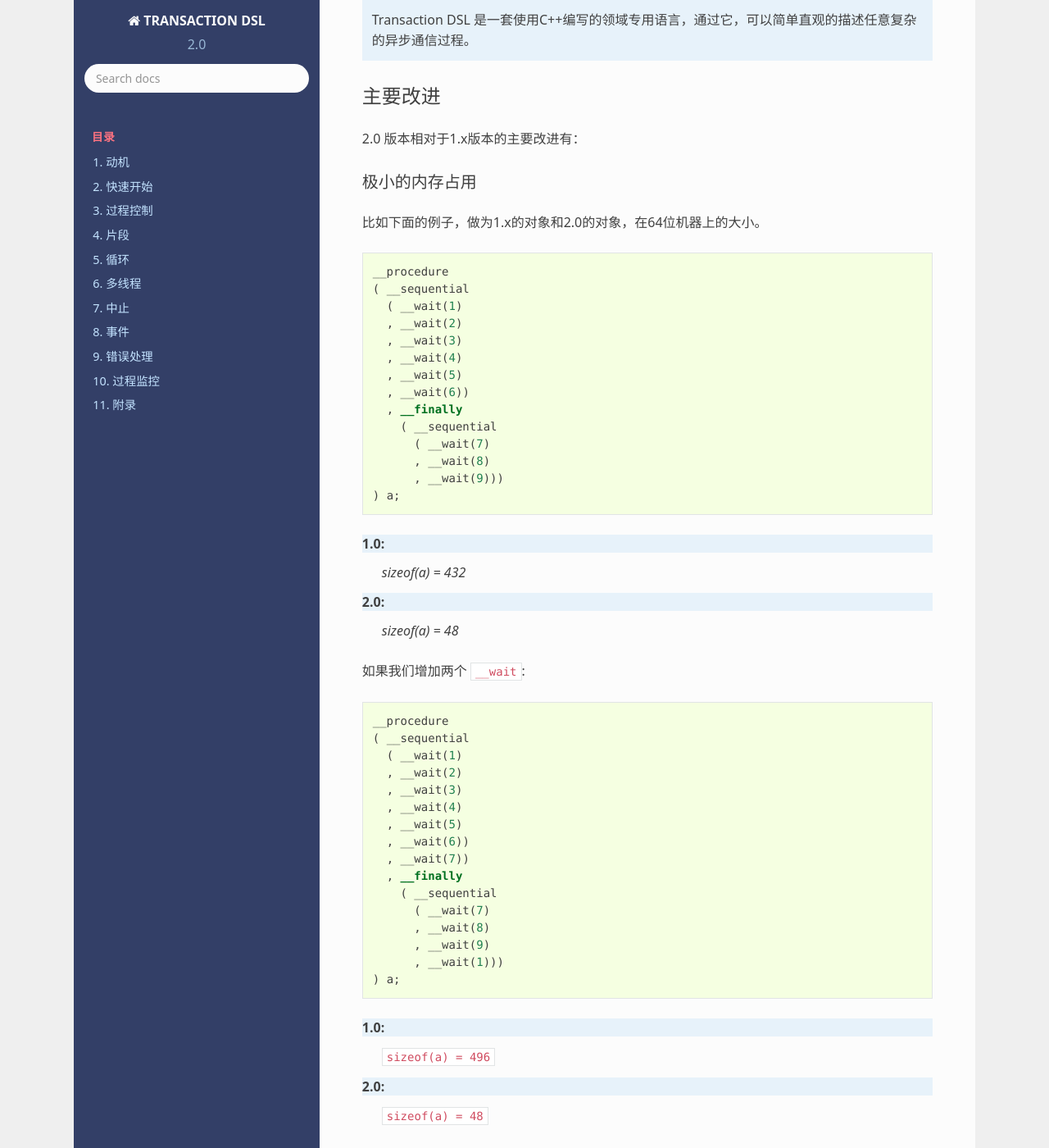
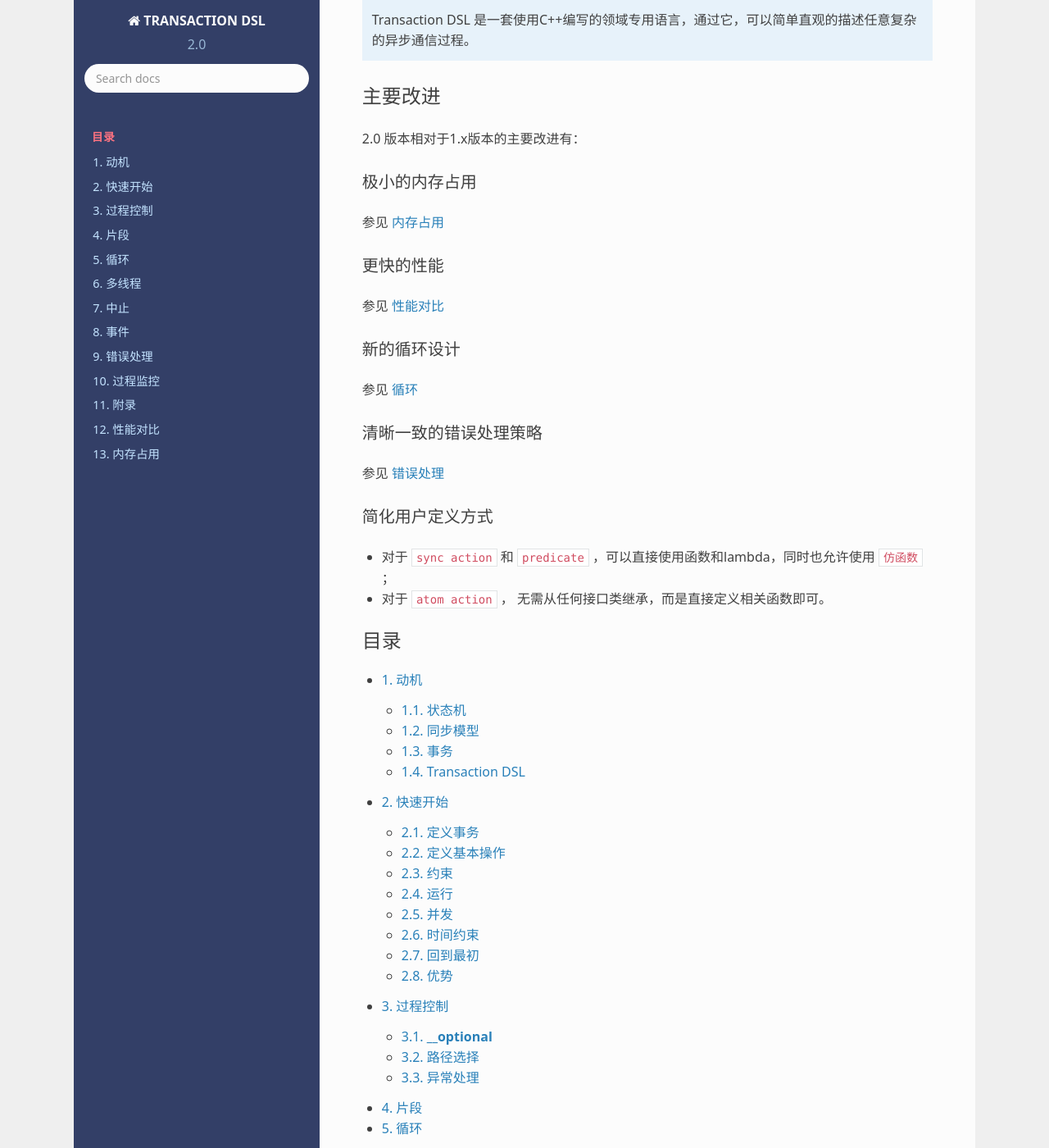
Before and after one commit to godsme/trans-dsl-2, a Sphinx documentation site: the page built from doc/source/index.rst, in a window 1280 px wide and 1400 px high, scrolled down 196 px. Shown: the whole window at 82% size. Built offline with Sphinx 7.4.7 and the Read the Docs theme 2.0.0, drawn with Linux system fonts in a browser that asks for light colours; formulas are drawn with MathJax 3; some of the changed text lies outside the part shown.

Commit message:
added more performance comparision

```diff
--- a/doc/source/index.rst
+++ b/doc/source/index.rst
@@ -12,69 +12,12 @@
 极小的内存占用
 +++++++++++++++++++++++
 
-比如下面的例子，做为1.x的对象和2.0的对象，在64位机器上的大小。
-
-.. code-block:: c++
-
-   __procedure
-   ( __sequential
-     ( __wait(1)
-     , __wait(2)
-     , __wait(3)
-     , __wait(4)
-     , __wait(5)
-     , __wait(6))
-     , __finally
-       ( __sequential
-         ( __wait(7)
-         , __wait(8)
-         , __wait(9)))
-   ) a;
-
-1.0:
-  `sizeof(a) = 432`
-
-2.0:
-  `sizeof(a) = 48`
-
-如果我们增加两个 ``__wait``:
-
-.. code-block:: c++
-
-   __procedure
-   ( __sequential
-     ( __wait(1)
-     , __wait(2)
-     , __wait(3)
-     , __wait(4)
-     , __wait(5)
-     , __wait(6))
-     , __wait(7))
-     , __finally
-       ( __sequential
-         ( __wait(7)
-         , __wait(8)
-         , __wait(9)
-         , __wait(1)))
-   ) a;
-
-1.0:
-  ``sizeof(a) = 496``
-
-2.0:
-  ``sizeof(a) = 48``
-
+参见 :ref:`memory_usage`
 
 更快的性能
 +++++++++++++++++++++++
 
-对于上面的action，在同样的设备上的运行耗时为：
-
-1.0:
-  ``2573 ns``
-
-2.0:
-  ``1124 ns``
+参见 :ref:`performance`
 
 
 新的循环设计
```
Also changed, not shown: other parts of doc/source/index.rst (+2 -0 lines), doc/source/memory.rst (added, +56 -0 lines), doc/source/performance.rst (added, +49 -0 lines), 1 other file.
